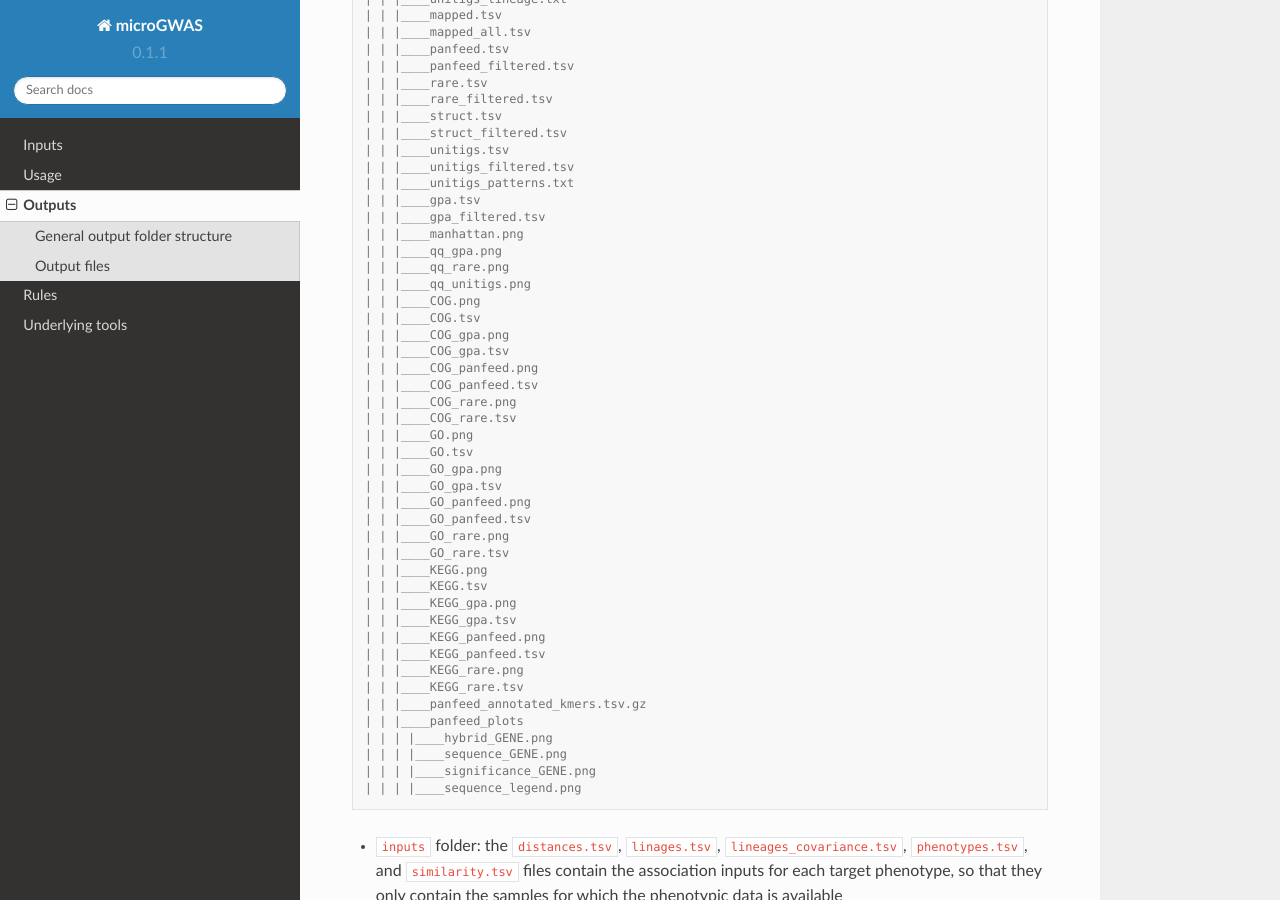
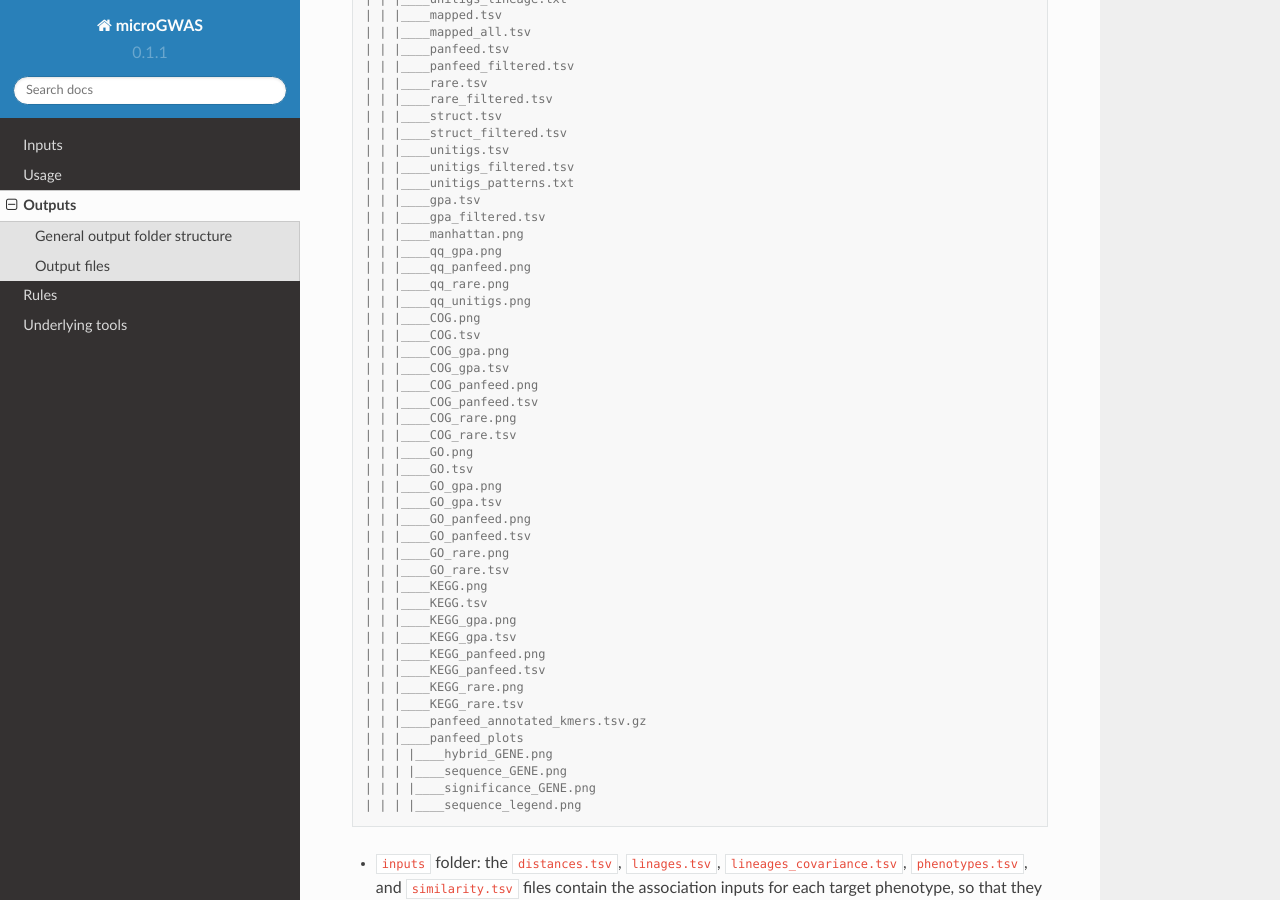
Before and after one commit to microbial-pangenomes-lab/microGWAS, a Sphinx documentation site: the page built from docs/source/outputs.rst, in a window 1280 px wide and 900 px high, scrolled down 1983 px. Built offline with Sphinx 7.4.7 and the Read the Docs theme 2.0.0, drawn with Linux system fonts in a browser that asks for light colours; comment, search, counter and statistics services are not loaded.

Commit message:
Generate the QQ plot for panfeed also
closes #31

```diff
--- a/docs/source/outputs.rst
+++ b/docs/source/outputs.rst
@@ -98,6 +98,7 @@ with one column per antimicrobial "class".
     | | |____gpa_filtered.tsv
     | | |____manhattan.png
     | | |____qq_gpa.png
+    | | |____qq_panfeed.png
     | | |____qq_rare.png
     | | |____qq_unitigs.png
     | | |____COG.png
```
Also changed, not shown: 1 other file.
